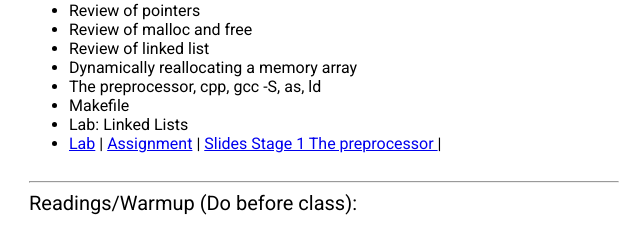
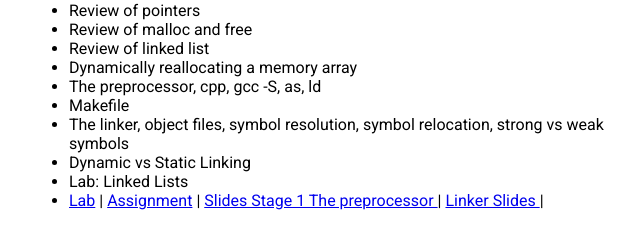
Before and after one commit to mihajlovikj/mihajlovikj.github.io, a plain HTML site: page CS3520.html in a window 1280 px wide. Both pictures are taken after a click on the button 324 px from the left and 273 px from the top of the page. Shown: the part 152-378 px from the top of the page, 0-635 px from the left. Drawn offline with nearby package versions, Linux system fonts and the light colour scheme; files whose address does not match are found by name.

Commit message:
adding more topics to week2

```diff
--- a/CS3520/Week2.html
+++ b/CS3520/Week2.html
@@ -10,10 +10,14 @@
                 <li> Dynamically reallocating a memory array </li>
                 <li> The preprocessor, cpp, gcc -S, as, ld </li>
                 <li> Makefile </li>
+                <li> The linker, object files, symbol resolution, symbol relocation, strong vs weak symbols </li>
+                <li> Dynamic vs Static Linking </li>
                 <li> Lab: Linked Lists </li>
                 <li> <a href="https://github.ccs.neu.edu/vmihajlovikj/CS3520_SP20/tree/master/Lab2_LinkedList" target="_blank">Lab</a> |
                      <a href="https://github.ccs.neu.edu/vmihajlovikj/CS3520_SP20/tree/master/Assignment2_C_DataStructures" target="_blank">Assignment</a> |
                      <a href="https://docs.google.com/presentation/d/1XD5ubMh9zmbs1LoeLieKsOPv7X8iJSLJPIcRtduOaSQ/edit?usp=sharing" target="_blank" >Slides Stage 1 The preprocessor </a>|
+                     <a href="https://docs.google.com/presentation/d/188XTCEEt9JGeaBoIMBzCKYdH6GO2VCd1byctZqr5VV4/edit?usp=sharing" target="_blank" > Linker Slides </a>|
+
                 </li>
 
             </ul>
```
